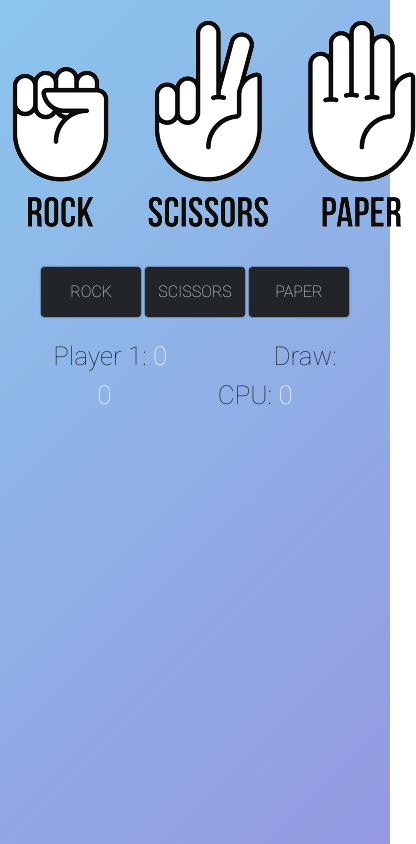
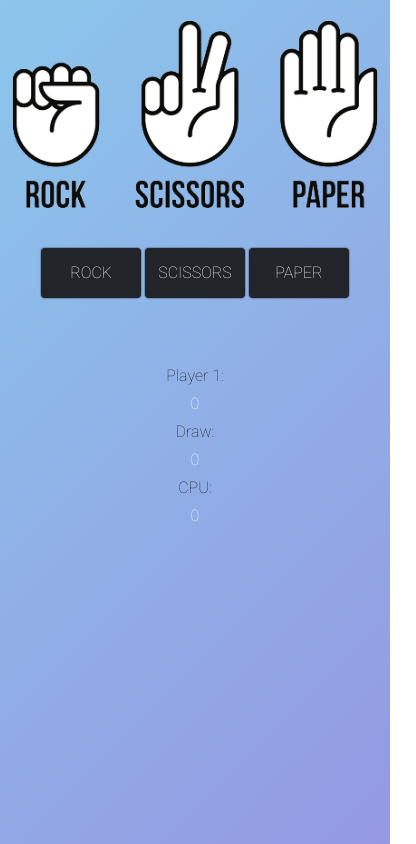
Before and after one commit to WojciechKuc/Rock-Paper-Scissors, a plain HTML site: page Index.html in a window 390 px wide. Shown: the whole page, 416 px wide, since content can reach past the window. Drawn offline with nearby package versions, Linux system fonts and the light colour scheme.

Commit message:
mobile fix

```diff
--- a/Index.html
+++ b/Index.html
@@ -16,7 +16,7 @@
     <body>
 
         <div class="container">
-            <img src="IMG/Logo.png" alt="Rock Paper Scissors Logo">
+            <img src="IMG/Logo.png" class="logo" alt="Rock Paper Scissors Logo">
 
             <section class="buttons">
                 <button onclick="gameLogic(this.id)" type="button" class="btn btn-dark" id="rock">ROCK</button>
@@ -24,8 +24,7 @@
                 <button onclick="gameLogic(this.id)" type="button" class="btn btn-dark" id="paper">PAPER</button>
             </section>
 
-            <p id="result"></p>
-
+            <p id="result">&nbsp </p>
             <section class="score">
                 <p id="player1">Player 1: </p><p id="player1Score"></p>
                 <p id="draw">Draw: </p><p id="drawScore"></p>
--- a/style.css
+++ b/style.css
@@ -36,7 +36,7 @@ body{
 }
 
 .score>p{
-    display: inline;
+    display:inline-block;
 }
 
 .score>p:nth-child(-2n + 4) {
@@ -45,3 +45,28 @@ body{
 .score>p:nth-child(-2n + 6) {
     color:white;
 }
+
+.logo{
+    width: 100%;
+    max-width: 400px;
+    height: auto;
+}
+
+
+
+@media only screen and (max-width: 500px) {
+    .score>p{
+        display:block;
+        margin-bottom: 4px;
+    }
+    .score>p:nth-child(-2n + 4) {
+        margin-right: 0px;
+    }
+
+    #result{
+        font-size: 20px;
+    }
+    .score{
+    font-size: 16px;
+}
+}
```
